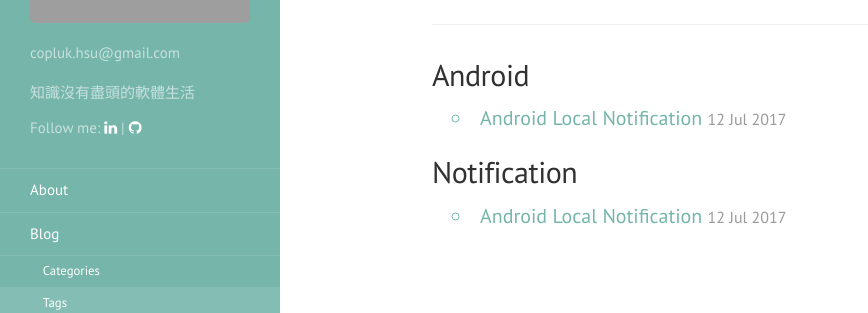
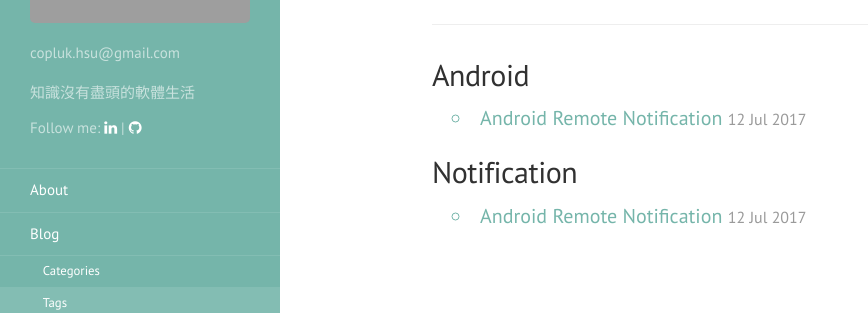
Before and after one commit to copluk/Copluk.github.io, a Jekyll site: the page built from blog/tags.html, in a window 1280 px wide. Shown: the part 227-540 px from the top of the page, without its empty margins (0-868 px from the left). Built offline with Jekyll 4.4.1, drawn with Linux system fonts in a browser that asks for light colours; nearby versions of some CDN libraries; comment, search, counter and statistics services are not loaded; grey boxes are pictures that could not be loaded.

Commit message:
Update post

```diff
--- a/_posts/2017-07-12-Android-Local-Notification.md
+++ b/_posts/2017-07-12-Android-Remote-Notification.md
@@ -1,6 +1,6 @@
 ---
 layout: post
-title: Android Local Notification
+title: Android Remote Notification
 category: Android
 tags: [Android, Notification]
 ---
@@ -63,9 +63,10 @@
 在進行推播時，需要設定發送的PushToken以及推播的內容。
 
 ## PushToken
-registration_ids :
+### registration_ids :
 可設定多筆PushToken，一次上限1000筆。
-to : 可設定單筆PushToken，與registration_ids只與設定其中一個。
+### to :
+可設定單筆PushToken，與registration_ids只與設定其中一個。
 
 ## 推播內容
 ### notification :
```
Also changed, not shown: index.md (+4 -1 lines).
